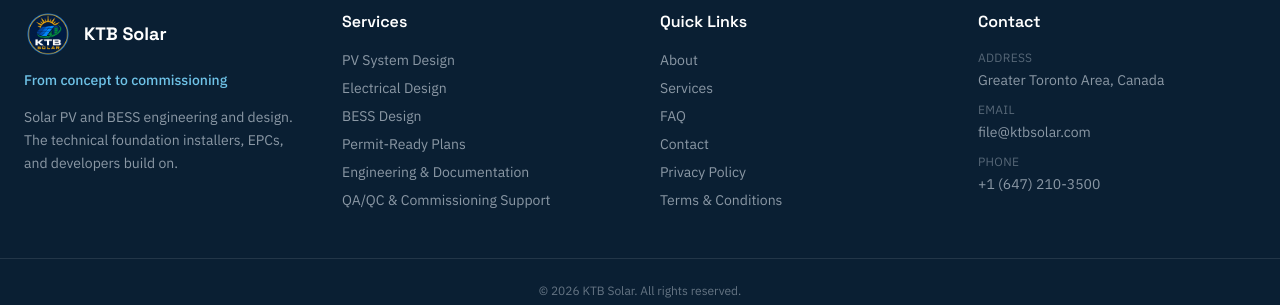
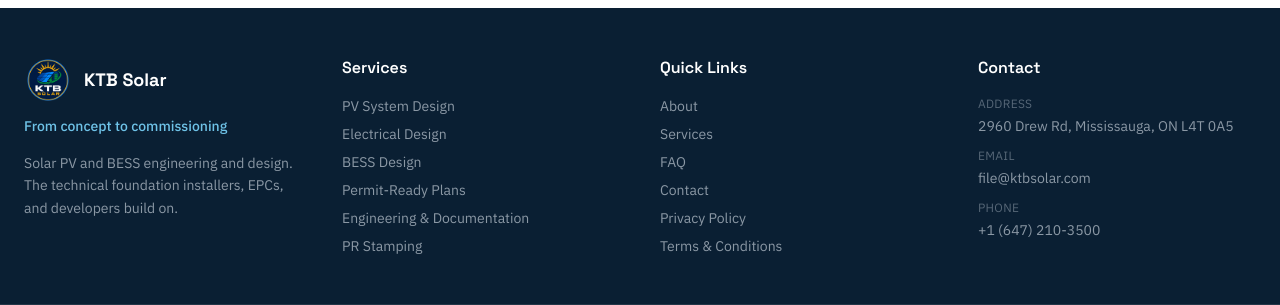
Before and after one commit to sachin1199/KTB-Solar, a React (Vite) app: page /services in a window 1280 px wide. Shown: the part 2270-2575 px from the top of the page. Built offline with nearby package versions, Linux system fonts and the light colour scheme; no server answers.

Commit message:
Update PR stamping service and contact details

```diff
--- a/src/components/Footer.jsx
+++ b/src/components/Footer.jsx
@@ -80,8 +80,11 @@
     </li>
 
     <li>
-      <Link to="/contact" className="hover:text-brand-400 transition-colors">
-        QA/QC & Commissioning Support
+  <Link
+    to="/services#pr-stamping"
+    className="hover:text-brand-400 transition-colors"
+  >
+    PR Stamping
   </Link>
 </li>
   </ul>
@@ -163,12 +166,12 @@
                 Address
               </span>
       <a
-        href="https://www.google.com/maps/search/?api=1&query=Greater+Toronto+Area+Canada"
+  href="https://www.google.com/maps/search/?api=1&query=2960+Drew+Rd+Mississauga+ON+L4T+0A5"
   target="_blank"
   rel="noopener noreferrer"
   className="block mt-1 hover:text-brand-400 transition-colors"
 >
-        Greater Toronto Area, Canada
+  2960 Drew Rd, Mississauga, ON L4T 0A5
 </a>
             </li>
 
--- a/src/components/StatsGrid.jsx
+++ b/src/components/StatsGrid.jsx
@@ -1,5 +1,5 @@
 const stats = [
-  { value: '100+', label: 'Projects Completed' },
+  { value: '500+', label: 'Projects Completed' },
   { value: '20+', label: 'Expert Team Members' },
   { value: '2', label: 'Markets Served (Canada & US)' },
   { value: 'Res + Com', label: 'Residential & Commercial' },
--- a/src/data/services.js
+++ b/src/data/services.js
@@ -36,8 +36,8 @@
     icon: 'PlugZap',
   },
   {
-    title: 'QA/QC & Commissioning Support',
-    description: 'Quality assurance and commissioning support to confirm systems are built to design and spec.',
+    title: 'PR Stamping',
+    description: 'Professional Engineer review, stamping, and signing of engineering designs and documentation to support permitting and project requirements across Canada and the United States.',
     icon: 'ClipboardCheck',
   },
 ]
```
Lines whose indentation alone changed are shown as unchanged.
